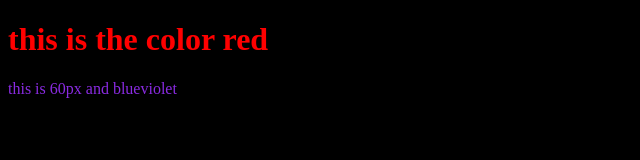
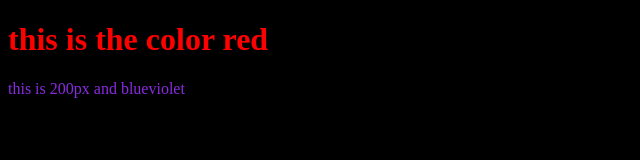
Before and after one commit to Chris-Waldron/Chris-Waldron.github.io, a plain HTML site: page index.html in a window 1280 px wide. Shown: the full height of the page, 0-640 px from the left. Drawn offline with Linux system fonts and the light colour scheme.

Commit message:
Update index.html

```diff
--- a/index.html
+++ b/index.html
@@ -5,6 +5,6 @@
  </head>
  <body style="background-color: black;">
   <h1 style="color: red;"> this is the color red</h1>
-  <p style="height: 60px; color: blueviolet;"> this is 60px and blueviolet  </p>
+  <p style="height: 200px; color: blueviolet;"> this is 200px and blueviolet  </p>
  </body>
 </html>
```
